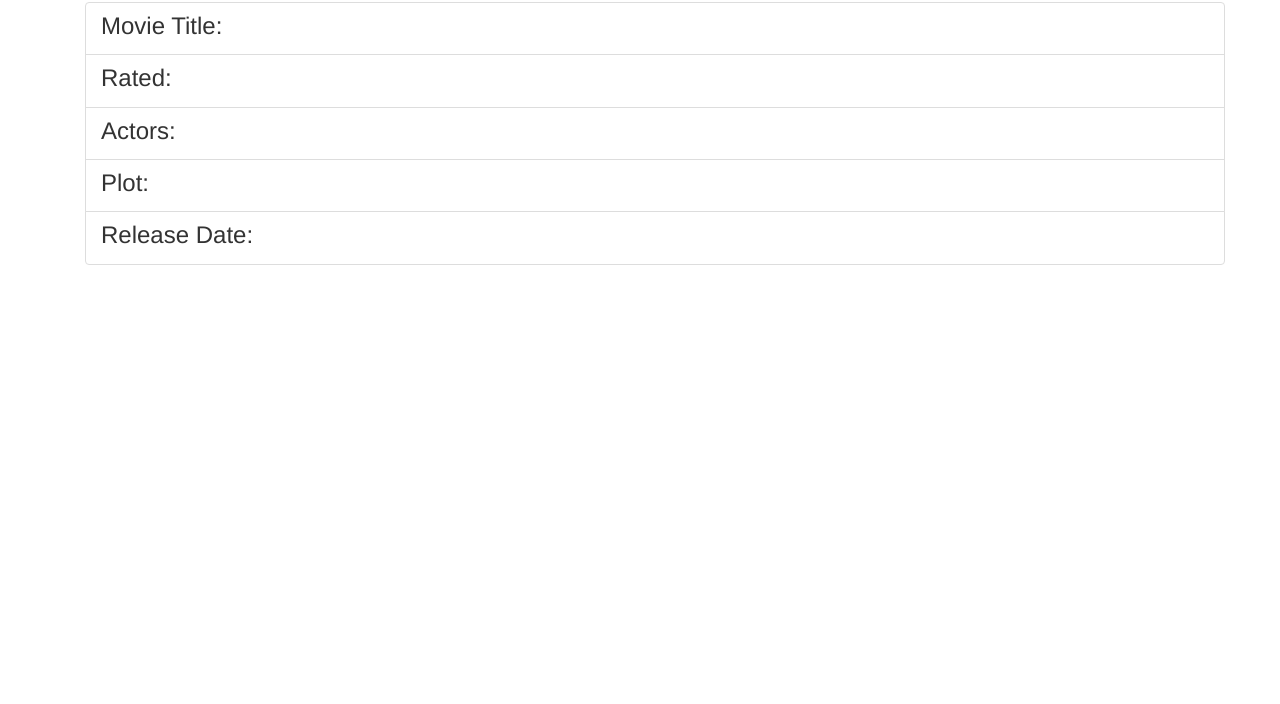
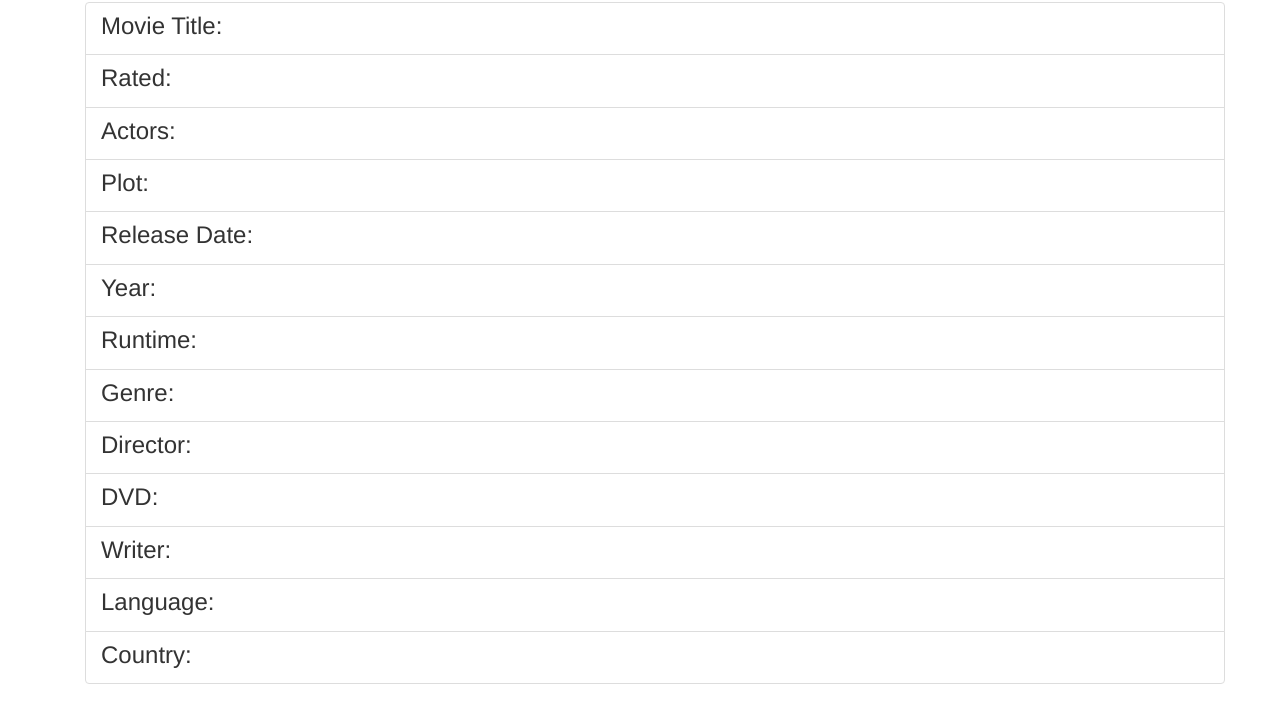
Before and after one commit to Archiebobyo/lesson8_ajax, a plain HTML site: page index.html in a window 1280 px wide. Shown: the part 533-1237 px from the top of the page. Before the commit the page ends 818 px from the top, so only its background shows below. Drawn offline with nearby package versions, Linux system fonts and the light colour scheme.

Commit message:
Lesson 8 final commit

```diff
--- a/index.html
+++ b/index.html
@@ -1,8 +1,8 @@
 <html>
 <!- -
 Program Name:   Seminole Movie Connection
-Author:
-Date:
+Author: Gregory Gruse
+Date: 4/10/2017
 Filename:   index.html
 - ->
 
@@ -54,6 +54,39 @@ Filename:   index.html
             <p class="list-group-item-text lead text-primary" id="Released">  </p>
         </a>
 
+        <a href="#" class="list-group-item">
+            <h3 class="list-group-item-heading">Year:</h3>
+            <p class="list-group-item-text lead text-primary" id="Year">  </p>
+        </a>
+        <a href="#" class="list-group-item">
+            <h3 class="list-group-item-heading">Runtime:</h3>
+            <p class="list-group-item-text lead text-primary" id="Runtime">  </p>
+        </a>
+        <a href="#" class="list-group-item">
+            <h3 class="list-group-item-heading">Genre:</h3>
+            <p class="list-group-item-text lead text-primary" id="Genre">  </p>
+        </a>
+        <a href="#" class="list-group-item">
+            <h3 class="list-group-item-heading">Director:</h3>
+            <p class="list-group-item-text lead text-primary" id="Director">  </p>
+        </a>
+        <a href="#" class="list-group-item">
+            <h3 class="list-group-item-heading">DVD:</h3>
+            <p class="list-group-item-text lead text-primary" id="DVD">  </p>
+        </a>
+        <a href="#" class="list-group-item">
+            <h3 class="list-group-item-heading">Writer:</h3>
+            <p class="list-group-item-text lead text-primary" id="Writer">  </p>
+        </a>
+        <a href="#" class="list-group-item">
+            <h3 class="list-group-item-heading">Language:</h3>
+            <p class="list-group-item-text lead text-primary" id="Language">  </p>
+        </a>
+        <a href="#" class="list-group-item">
+            <h3 class="list-group-item-heading">Country:</h3>
+            <p class="list-group-item-text lead text-primary" id="Country">  </p>
+        </a>
+
     </div>
 </div>
     <script>
@@ -71,6 +104,15 @@ Filename:   index.html
                      $('#Actors').html(json.Actors);
                      $('#Plot').html(json.Plot);
                      $('#Released').html(json.Released);
+
+                     $('#Year').html(json.Year);
+                     $('#Runtime').html(json.Runtime);
+                     $('#Genre').html(json.Genre);
+                     $('#Director').html(json.Director);
+                     $('#DVD').html(json.DVD);
+                     $('#Writer').html(json.Writer);
+                     $('#Language').html(json.Language);
+                     $('#Country').html(json.Country);
                 })
                 .fail(function() {
                       alert("Posting failed.");
```
Also changed, not shown: 1 other file.
